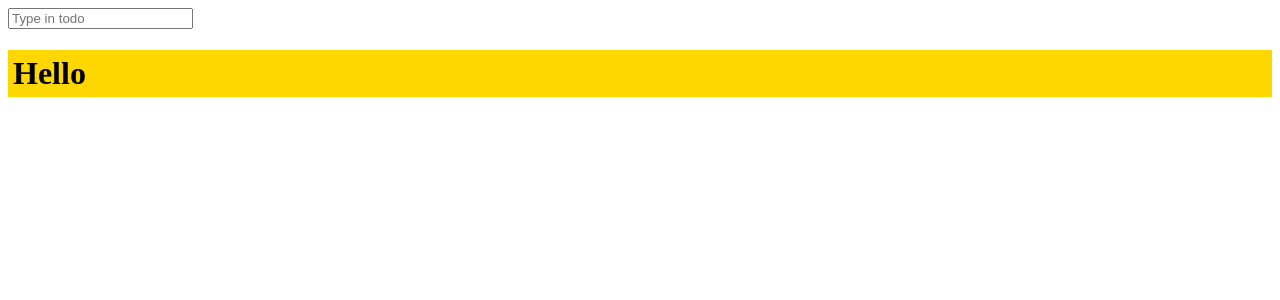
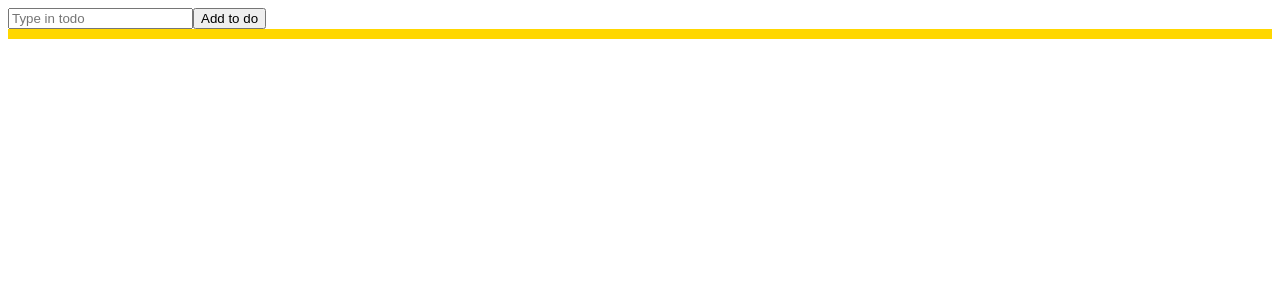
Before and after one commit to SarpongAbasimi/Explorazione, a React (Create React App) app: page / in a window 1280 px wide. Shown: the top 300 px of the page. Built offline with nearby package versions, Linux system fonts and the light colour scheme.

Commit message:
[SA] Page created, now it to time to add react spring

```diff
--- a/src/Components/InputForm/InputForm.tsx
+++ b/src/Components/InputForm/InputForm.tsx
@@ -1,9 +1,21 @@
-import React from 'react';
+import React,{ FormEvent } from 'react';
+import { ChangeEvent } from 'react';
 
-export const InputForm = ()=> {
+type InputProps ={
+  initialValue: string,
+  onHandleHange: (e: ChangeEvent<HTMLInputElement>) => void,
+  onFormSubmit: (e: FormEvent) => void
+}
+
+export const InputForm: React.FunctionComponent<InputProps> = ({ initialValue, onHandleHange, onFormSubmit })=> {
+  const inputChange = (event: ChangeEvent<HTMLInputElement> ) => {
+    onHandleHange(event)
+  };
+
   return(
-    <form>
-      <input type='text' placeholder='Type in todo'></input>
+    <form onSubmit={onFormSubmit}>
+      <input type='text' placeholder='Type in todo' value={initialValue} onChange={inputChange}></input>
+      <input type='submit' value='Add to do'></input>
     </form>
   );
 }
--- a/src/Components/ToDoCard/ToDoCard.tsx
+++ b/src/Components/ToDoCard/ToDoCard.tsx
@@ -1,6 +1,12 @@
 import React from 'react';
 import style from './ToDoCard.module.scss';
 
-export const ToDoCard: React.FunctionComponent = () => {
-    return (<h1 className={style.card}>Hello</h1>);
+
+type ToDoCardProps = {
+    listOfTodos: string[]
+}
+
+export const ToDoCard: React.FunctionComponent<ToDoCardProps> = ({listOfTodos }) => {
+    console.log(listOfTodos)
+return (<div className={style.card}>{listOfTodos.map(e => <li>{e}</li>)}</div>);
 };
--- a/src/Page/ToDoPage/ToDoPage.tsx
+++ b/src/Page/ToDoPage/ToDoPage.tsx
@@ -1,13 +1,27 @@
-import React from 'react';
+import React, { useState }  from 'react';
 import { ToDoCard } from '../../Components/ToDoCard/ToDoCard';
 import { InputForm } from '../../Components/InputForm/InputForm';
-
+import { ChangeEvent } from 'react';
+import { FormEvent } from 'react';
 
 export const TodoPage: React.FunctionComponent = () => {
+  const [initialTodo, setIntitialTodo] = useState<string>('')
+  const [doDos, setDotos] = useState<string[]>([])
+
+  const handleInputChange = (e: ChangeEvent<HTMLInputElement>): void => {
+    setIntitialTodo(e.currentTarget.value)
+  }
+
+  const handleFormSubmit = (e: FormEvent): void => {
+    e.preventDefault()
+    setDotos(doDos.concat(initialTodo))
+    setIntitialTodo('')
+  };
+
   return(
     <>
-    <InputForm />
-    <ToDoCard/>
+    <InputForm initialValue={initialTodo} onHandleHange={handleInputChange} onFormSubmit={handleFormSubmit}/>
+    <ToDoCard listOfTodos={doDos}/>
     </>
   )
 };
```
